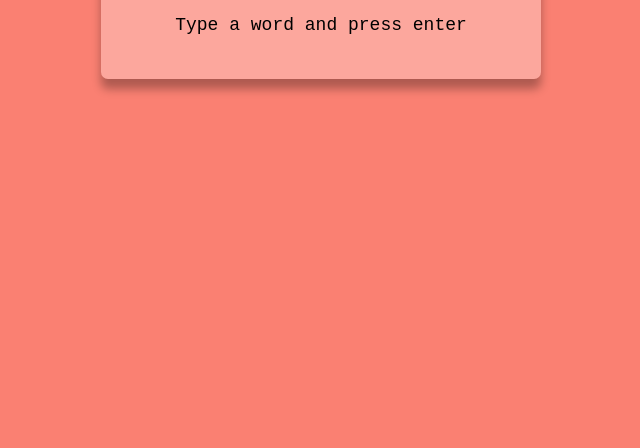
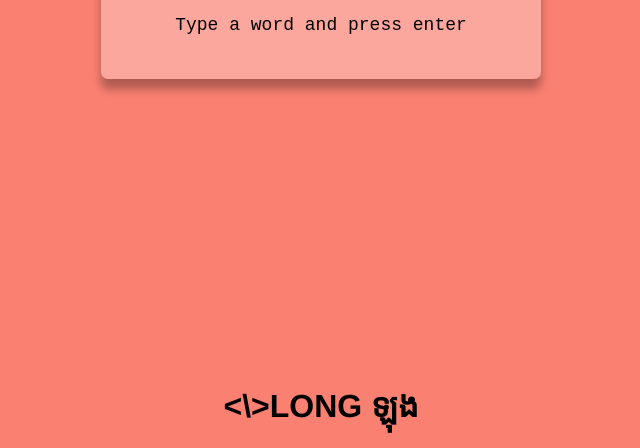
Before and after one commit to Stoic-123/English-Dictionary, a plain HTML site: page index.html in a window 1280 px wide. Shown: the part 446-894 px from the top of the page, without its empty margins (319-959 px from the left). Before the commit the page ends 816 px from the top, so only its background shows below. Drawn offline with Linux system fonts and the light colour scheme.

Commit message:
Add files via upload

```diff
--- a/index.html
+++ b/index.html
@@ -27,5 +27,8 @@
     </main>
 
     <script src="index.js"></script>
+    <footer>
+      <h1 id="l4"><\>LONG ឡុង</h1>
+    </footer>
   </body>
 </html>
--- a/style.css
+++ b/style.css
@@ -36,6 +36,10 @@ body {
 .meaning-container {
   display: none;
 }
+#l4 {
+  text-align: center;
+  font-family: "Franklin Gothic Medium", "Arial Narrow", Arial, sans-serif;
+}
 @media scree and (max-width: 400px) {
   .container {
     margin: 6px;
```
